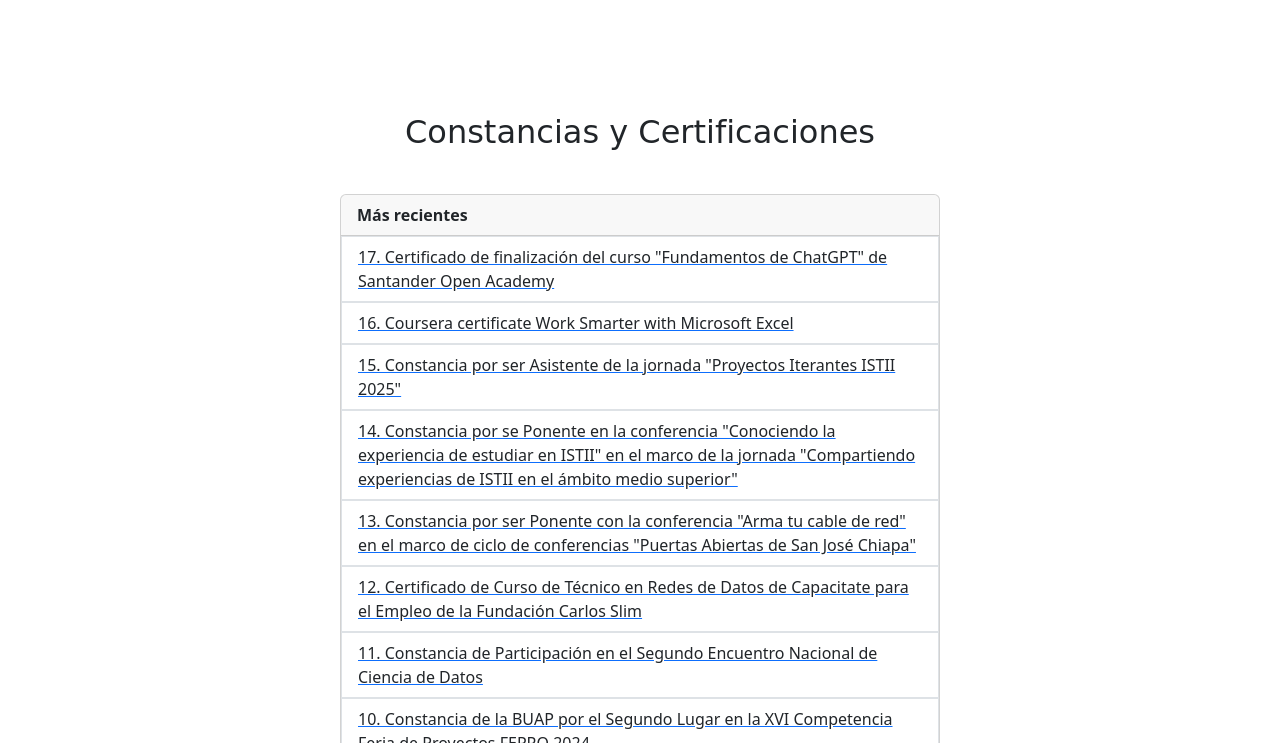
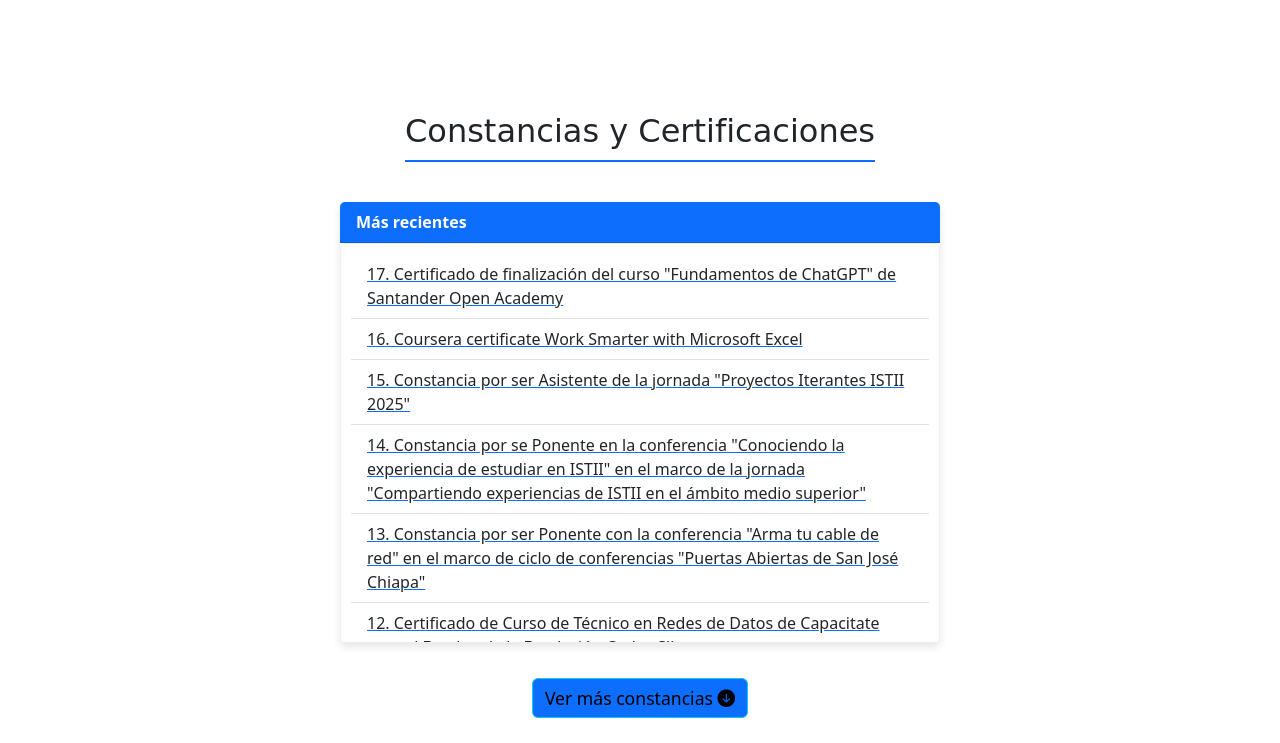
Before and after one commit to juan-daniel-carrasco-alonso/Portafolio_V1, a plain HTML site: page index.html in a window 1280 px wide. Shown: the part 2457-3200 px from the top of the page. Drawn offline with nearby package versions, Linux system fonts and the light colour scheme; a web font is replaced by a local one.

Commit message:
Update style.css

```diff
--- a/css/style.css
+++ b/css/style.css
@@ -396,6 +396,66 @@ footer {
     padding: 20px;
 }
 
+/* CSS de la seccion de constancias y certificaciones */
+.articulos {
+    max-width: 800px;
+    margin: 0 auto;
+    padding: 20px;
+}
+
+.seccion-titulo {
+    border-bottom: 2px solid rgb(13, 110, 253);
+    padding-bottom: 10px;
+    margin-bottom: 20px;
+}
+
+.card {
+    box-shadow: 0 4px 8px rgba(0,0,0,0.1);
+    margin-bottom: 20px;
+    border: none;
+}
+
+.card-header {
+    background-color: rgb(13, 110, 253);
+    color: white;
+    font-weight: bold;
+}
+
+.list-group-item {
+    transition: all 0.3s ease;
+    border-left: none;
+    border-right: none;
+}
+
+.list-group-item:hover {
+    background-color: #f8f9fa;
+    padding-left: 15px;
+}
+
+.list-group-item:first-child {
+    border-top: none;
+}
+
+/* Estilo para los elementos ocultos inicialmente */
+.curso-oculto {
+    display: none;
+}
+
+/* Contenedor con altura fija y scroll */
+.contenedor-con-scroll {
+    max-height: 400px;
+    overflow-y: auto;
+    border: 1px solid #eee;
+    border-radius: 5px;
+    padding: 10px;
+}
+
+#btnVerMas {
+    background-color: rgb(13, 110, 253);
+    margin-top: 15px;
+    display: inline-block;
+
+}
 /* Adaptable (Responsivo) */
 
 @media screen and (max-width: 415px) {
```
